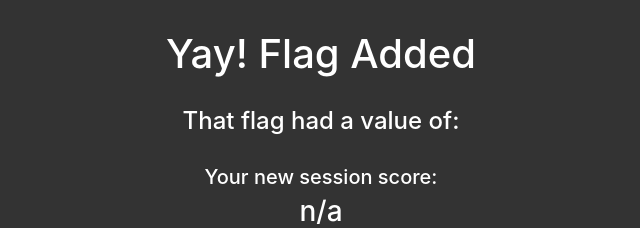
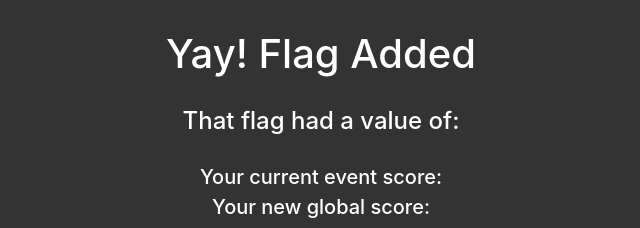
Before and after one commit to Jamie-/ctf-flag-tracker, a Flask app: template tracker/templates/flag_success.html in a window 1280 px wide. Shown: the part 56-284 px from the top of the page, without its empty margins (319-959 px from the left). Run offline with Flask 2, Linux system fonts and the light colour scheme; the template is opened without the code that fills it, so the values that code supplies are empty; parts of the project's set-up code (start-up, migrations or seed data) failed here and were passed over; some libraries are stand-ins or nearby versions.

Commit message:
Added framework for event score on flag success

```diff
--- a/tracker/templates/flag_success.html
+++ b/tracker/templates/flag_success.html
@@ -6,8 +6,8 @@
         <h4>That flag had a value of:</h4>
         <h1 class="super-large">{{ flag.value }}</h1>
 
-        <h5>Your new session score:</h5>
-        <h3>n/a</h3>
+        <h5>Your current event score:</h5>
+        <h3>{{ user.get_current_event_score() }}</h3>
 
         <h5>Your new global score:</h5>
         <h3>{{ user.get_global_score() }}</h3>
--- a/tracker/user.py
+++ b/tracker/user.py
@@ -42,6 +42,10 @@ class User():
     def get_no_flags(self):
         return db.query_db('SELECT COUNT(*) FROM flagsfound WHERE user_id = ?', [self.id], one=True)[0]
 
+    # Get user's score for current event
+    def get_current_event_score(self):
+        return 0 #todo
+
     def __repr__(self):
         return '<User %r>' % self.id
 
```
